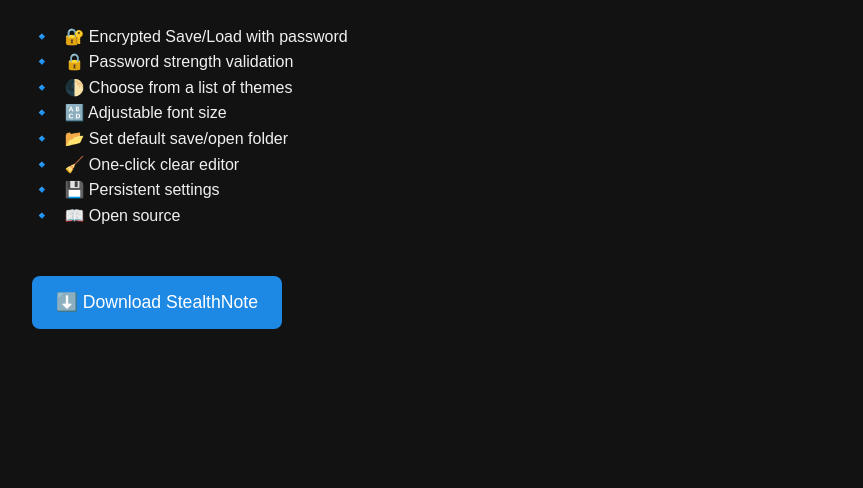
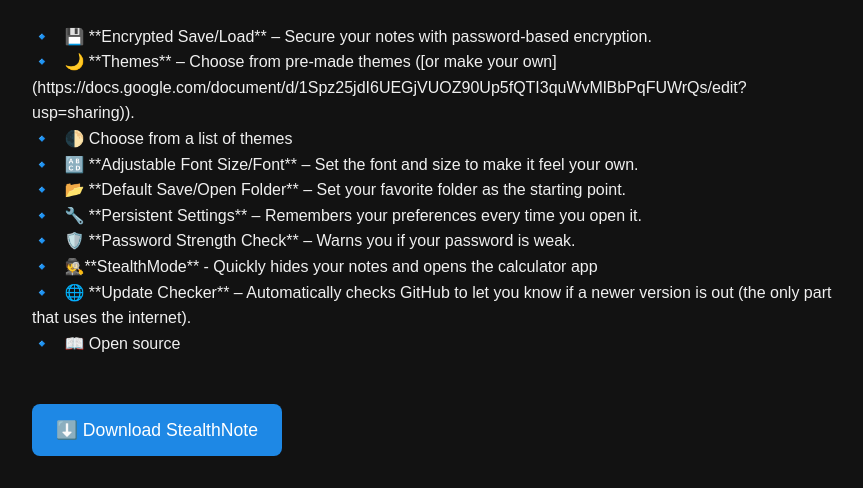
Before and after one commit to Futuregus/stealthnote-site, a plain HTML site: page index.html in a window 1280 px wide. Shown: the part 440-928 px from the top of the page, without its empty margins (208-1071 px from the left). Before the commit the page ends 801 px from the top, so only its background shows below. Drawn offline with Linux system fonts and the light colour scheme.

Commit message:
Update index.html

```diff
--- a/index.html
+++ b/index.html
@@ -69,13 +69,15 @@
 
     <h2>✨ Features</h2>
     <ul class="features">
-      <li>🔐 Encrypted Save/Load with password</li>
-      <li>🔒 Password strength validation</li>
+      <li> 💾 **Encrypted Save/Load** – Secure your notes with password-based encryption.</li>
+      <li>🌙 **Themes** – Choose from pre-made themes ([or make your own](https://docs.google.com/document/d/1Spz25jdI6UEGjVUOZ90Up5fQTI3quWvMlBbPqFUWrQs/edit?usp=sharing)).</li>
       <li>🌓 Choose from a list of themes</li>
-      <li>🔠 Adjustable font size</li>
-      <li>📂 Set default save/open folder</li>
-      <li>🧹 One-click clear editor</li>
-      <li>💾 Persistent settings</li>
+      <li>🔠 **Adjustable Font Size/Font** – Set the font and size to make it feel your own.</li>
+      <li>📂 **Default Save/Open Folder** – Set your favorite folder as the starting point.</li>
+      <li>🔧 **Persistent Settings** – Remembers your preferences every time you open it.</li>
+      <li>🛡️ **Password Strength Check** – Warns you if your password is weak.</li>
+      <li>🕵️‍**StealthMode** - Quickly hides your notes and opens the calculator app</li>
+      <li>🌐 **Update Checker** – Automatically checks GitHub to let you know if a newer version is out (the only part that uses the internet).</li>
       <li>📖 Open source</li>
     </ul>
 
```
